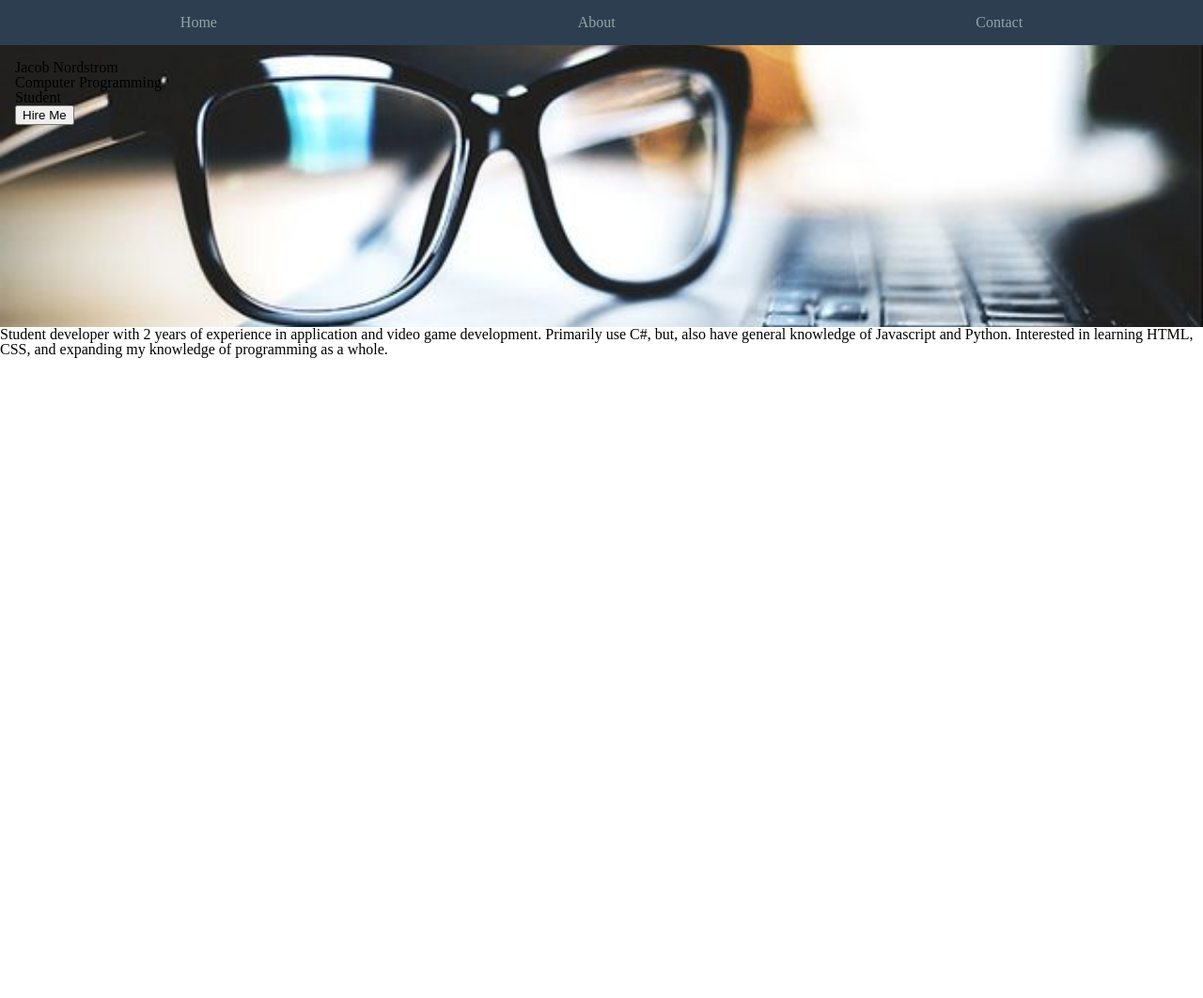
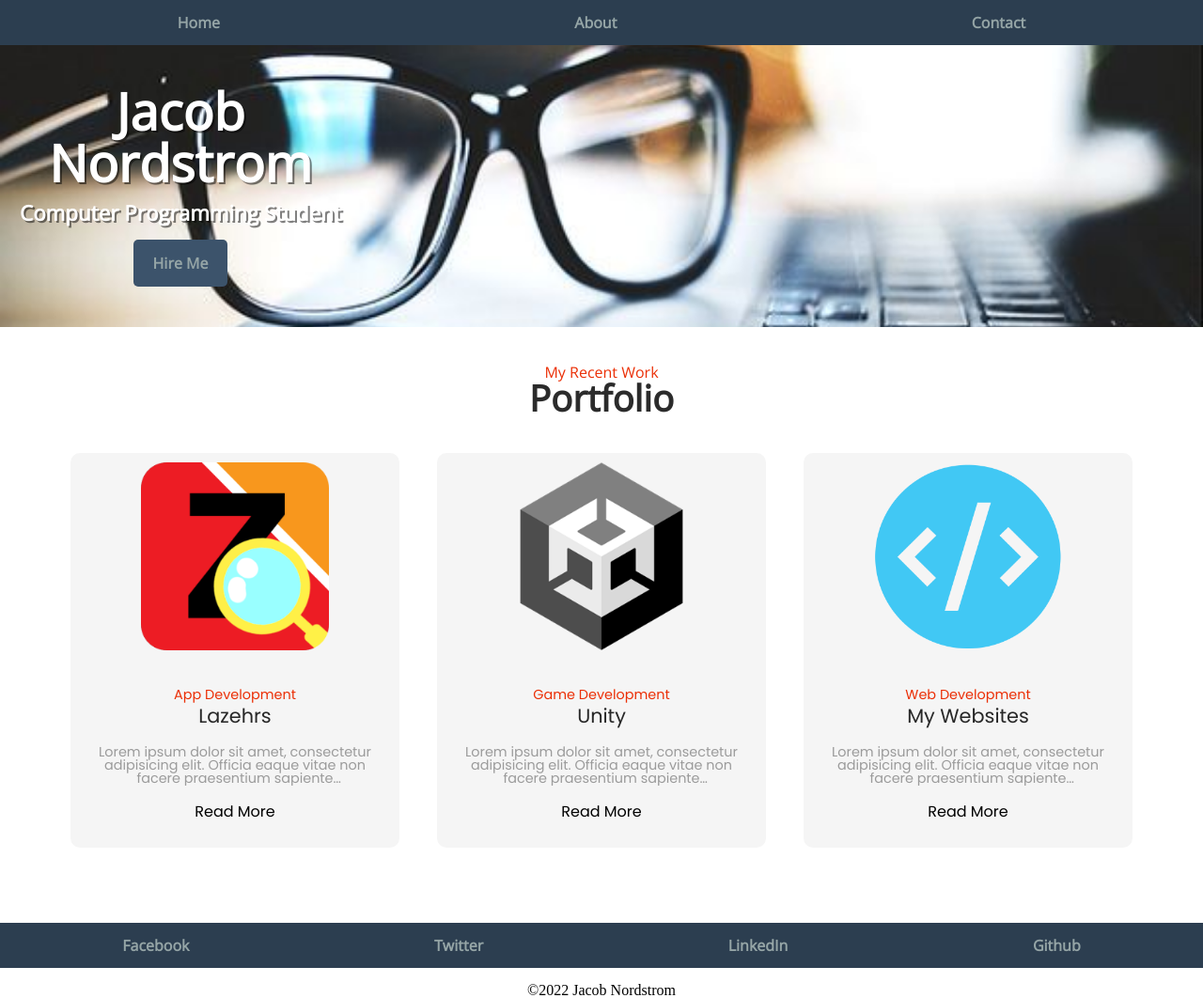
Before and after one commit to jnordst/comp-1002-assignment-02, a plain HTML site: page index.html in a window 1280 px wide. Shown: the whole page at 94% size. Before the commit the page ends 800 px from the top, so only its background shows below. Drawn offline with nearby package versions, Linux system fonts and the light colour scheme.

Commit message:
reupload

```diff
--- a/index.html
+++ b/index.html
@@ -17,20 +17,93 @@
             </ul>
         </nav>
 
-        <header class="header-grid">
-            <article class="header-grid-1">
+        <header>
+            <div id="header-content">
                 <h1>Jacob Nordstrom</h1>
                 <h2>Computer Programming Student</h2>
-                <button>Hire Me</button>
-            </article>
+                <a href="#" class="btm read-more">Hire Me</a>
+            </div>
         </header>
 
+
         <main>
-            <section>
-                <p>
-                    Student developer with 2 years of experience in application and video game development. Primarily use C#, but, also have general knowledge of Javascript and Python. Interested in learning HTML, CSS, and expanding my knowledge of programming as a whole.
-                </p>
+            <div class="main-content">
+                <div class="post">
+                    <div class="post-heading">
+                        <span>My Recent Work</span>
+                        <h3>Portfolio</h3>
+                    </div>
+
+                    <div class="post-container">
+
+                        <div class="post-box">
+                            <div class="post-image">
+                                <img src="./images/lazhers_logo.png" alt="lazhers_logo">
+                            </div>
+
+                            <div class="post-text">
+                                <span>App Development</span>
+                                <a href="#" class="post-title">Lazehrs</a>
+                                <p>Lorem ipsum dolor sit amet, consectetur adipisicing elit. Officia eaque vitae non facere praesentium sapiente necessitatibus iure officiis rem molestias iste voluptatum eum ipsam fugiat, temporibus, explicabo minus ullam amet.</p>
+                                <a href="#" class="post-read-more">Read More</a>
+                            </div>
+                        </div>
+
+                        <div class="post-box">
+                            <div class="post-image">
+                                <img src="./images/unity_logo.png" alt="lazhers_logo">
+                            </div>
+
+                            <div class="post-text">
+                                <span>Game Development</span>
+                                <a href="#" class="post-title">Unity</a>
+                                <p>Lorem ipsum dolor sit amet, consectetur adipisicing elit. Officia eaque vitae non facere praesentium sapiente necessitatibus iure officiis rem molestias iste voluptatum eum ipsam fugiat, temporibus, explicabo minus ullam amet.</p>
+                                <a href="#" class="post-read-more">Read More</a>
+                            </div>
+                        </div>
+
+                        <div class="post-box">
+                            <div class="post-image">
+                                <img src="./images/web_dev_icon.jpg" alt="lazhers_logo">
+                            </div>
+
+                            <div class="post-text">
+                                <span>Web Development</span>
+                                <a href="#" class="post-title">My Websites</a>
+                                <p>Lorem ipsum dolor sit amet, consectetur adipisicing elit. Officia eaque vitae non facere praesentium sapiente necessitatibus iure officiis rem molestias iste voluptatum eum ipsam fugiat, temporibus, explicabo minus ullam amet.</p>
+                                <a href="#" class="post-read-more">Read More</a>
+                            </div>
+                        </div>
+
+                    </div>
+
+
+
+
+                </div>
+            </div>
+
+
+
+
+
             </section>
+
+
+
         </main>
+
+        <footer>
+            <nav>
+                <ul>
+                    <li><a href="#">Facebook</a></li>
+                    <li><a href="#">Twitter</a></li>
+                    <li><a href="#">LinkedIn</a></li>
+                    <li><a href="#">Github</a></li>
+                </ul>
+            </nav>
+
+            <p>&copy;2022 Jacob Nordstrom</p>
+        </footer>
     </body>
 </html>
--- a/styles/style.css
+++ b/styles/style.css
@@ -1,12 +1,33 @@
 @import url(./reset.css);
+@import url('https://fonts.googleapis.com/css2?family=Merriweather:wght@300&family=Open+Sans:wght@300&display=swap');
+@import url('https://fonts.googleapis.com/css2?family=Poppins&display=swap');
 
 
+a {
+    text-decoration: none;
+    color: inherit;
+}
+
+.btn {
+    padding: .5rem 1rem;
+    background: #2c3e50;
+    color: white;
+    border: 1px solid transparent;
+    border-radius: .25rem;
+}
+
+.btn:hover {
+    color: white;
+    background: #3c536b;;
+}
 
 /* Nav */
 nav ul {
     display: flex;
     justify-content: space-around;
     background: #2c3e50;
+    font-family: 'Open Sans', sans serif;
+    font-weight: bold;
 }
 
 nav li {
@@ -29,19 +50,9 @@ body > header {
     background-size: cover;
     background-repeat: no-repeat;
     background-position: center;
+    display: flex;
+    justify-content: space-between;
 }
-
-
-.header-grid {
-    display: grid;
-    grid-template-columns: 300px, 1000px;
-
-}
-
-
-
-
-
 
 #header-content {
     display: flex;
@@ -50,64 +61,140 @@ body > header {
     align-items: center;
     gap: 1em;
     color: #fff;
+    width: 30%;
+    height: 100%;
+    font-family: 'Open Sans', sans serif;
+    font-weight: bold;
+}
+
+#header-content h1 {
     text-shadow: 2px 2px rgba(0,0,0,0.5);
-    width: 30%;
+    text-align: center;
+    font-size: 3.4em;
+}
+
+#header-content h2 {
+    text-shadow: 2px 2px rgba(0,0,0,0.5);
+    text-align: center;
+    font-size: 1.4em;
+}
+
+.read-more {
+    display: flex;
+    align-items: center;
+    justify-content: center;
+    width: 100px;
+    height: 50px;
+    border-radius: 5px;
+    background: #3c536b;
+    color: #95a5a6;
+}
+
+.read-more:hover {
+    color: #bececf;
+    background: #34485f;;
+    transition: .25s;
+}
+
+/* Main Content*/
+.post {
+    display: flex;
+    justify-content: center;
+    align-items: center;
+    flex-direction: column;
+    padding: 40px;
+    font-family: 'Poppins', sans serif;
+}
+
+.post .post-heading {
+    display: flex;
+    justify-content: center;
+    align-items: center;
+    flex-direction: column;
+    font-family: 'Open Sans', sans serif;
+}
+
+.post .post-heading span {
+    color: #eb2f06;
+    font-weight: 500;
+}
+
+.post .post-heading h3 {
+    font-size: 2.4rem;
+    color: #2b2b2b;
+    font-weight: 600;
+}
+
+.post .post-container {
+    display: flex;
+    justify-content: center;
+    align-items: center;
+    margin: 20px 0px;
+    flex-wrap: wrap;
+}
+
+.post .post-container .post-box {
+    width: 350px;
+    background: whitesmoke;
+    border-radius: 10px;
+    margin: 20px;
+}
+
+.post-image {
+    display: flex;
+    justify-content: center;
+    width: 100%;
     height: 100%;
 }
 
-. {
+.post-image img {
+    width: 200px;
+    height: 200px;
+    object-fit: cover;
+    object-fit: center;
+    margin: 10px;
+}
+
+.post-text {
+    padding: 30px;
     display: flex;
     flex-direction: column;
     justify-content: center;
     align-items: center;
-    gap: 1em;
-    width: 30%;
-    height: 100%;
-    margin-right: 1em;
+    text-align: center;
 }
 
-#header-message p {
-    padding: 1em;
-    color: #fff;
-    border-radius: 5px;
-    color: rgb(226, 226, 226);
-    background: rgb(148, 148, 148);
-    text-align: center;
-    width: 50%;
+.post-text span {
+    color: #eb2f06;
+    font-size: 0.9rem;
+    margin-bottom: 5px;
 }
 
-#header-content h1 {
-    font-size: 3.4em;
+.post-text .post-title {
+    font-size: 1.3rem;
+    font-weight: 500;
+    color: #272727;
 }
 
-#header-content h2 {
-    font-size: 1.6em;
+.post-text .post-title:hover {
+    color: #eb2f06;
+    transition: all ease 0.3s;
 }
 
-#header-content button {
-    width: 100px;
-    height: 50px;
-    border: none;
-    border-radius: 5px;
-    color: rgb(226, 226, 226);
-    background: rgb(148, 148, 148);
+.post-text p {
+    color: #9b9b9b;
+    font-size: 0.9rem;
+    display: -webkit-box;
+    -webkit-line-clamp: 3;
+    -webkit-box-orient: vertical;
+    overflow: hidden;
+    text-overflow: ellipsis;
+    margin: 20px 0px;
 }
 
-/* Main */
-main {
-    order: 2;
-    display: flex;
-    flex-wrap: wrap;
-    justify-content: center;
-}
-
-article {
-    width: 200px;
-    padding: 1em;
-}
-
-article img {
-    width: 100%;
+.post-read-more:hover {
+    color: #eb2f06;
+    transition: all ease 0.3s;
 }
 
 /* Aside */
```
